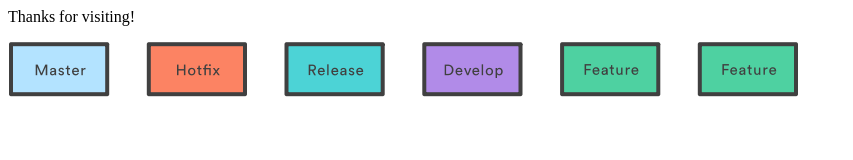
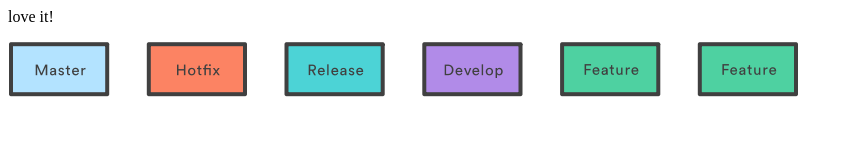
Before and after one commit to bnyameyeog-hash/fantastic-spork, a plain HTML site: page index.html in a window 1280 px wide. Shown: the top 160 px of the page, without its empty margins (0-853 px from the left). Drawn offline with Linux system fonts and the light colour scheme.

Commit message:
welldone

```diff
--- a/index.html
+++ b/index.html
@@ -4,7 +4,7 @@
         <title>My website!</title>
     </head>
     <body>
-        <p>Thanks for visiting!</p>
+        <p>love it!</p>
         <img src="./git-branches.png">
     </body>
 </html>
```
